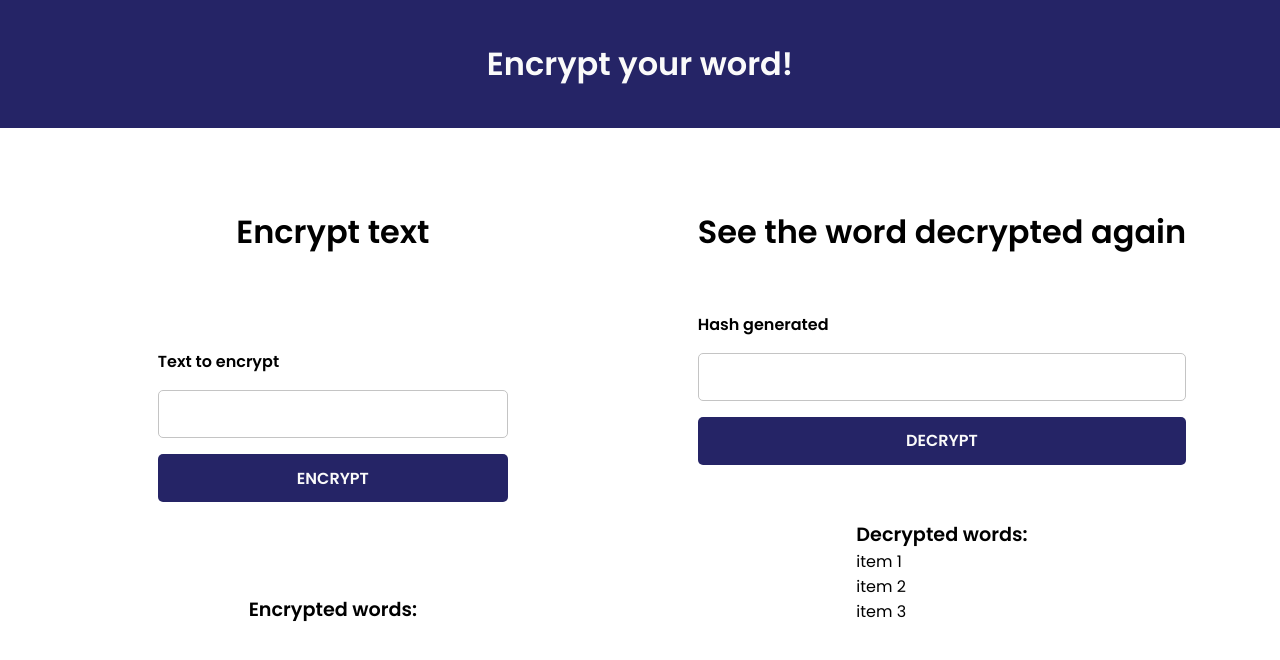
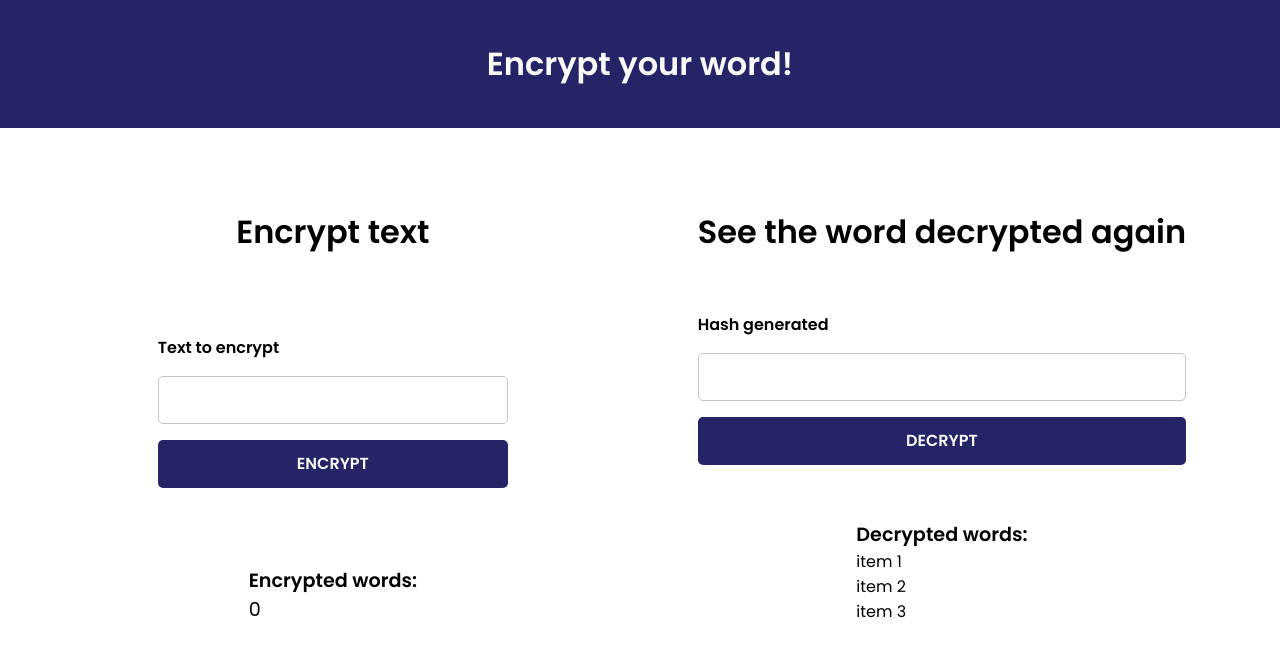
Before and after one commit to michelzaum/crypto-word-app, an Angular app: page / in a window 1280 px wide. Shown: the top 660 px of the page. Built offline with nearby package versions, Linux system fonts and the light colour scheme.

Commit message:
Showing amount of encrypted words

```diff
--- a/src/app/components/encrypt/encrypt.component.html
+++ b/src/app/components/encrypt/encrypt.component.html
@@ -5,5 +5,5 @@
     <input id="txtEncrypt" [(ngModel)]="textToEncrypt" type="text">
     <button (click)="encrypt()">{{ buttonText }}</button>
   </div>
-  <app-result-encrypt [word]="textResult"></app-result-encrypt>
+  <app-result-encrypt [count]="count" [word]="textResult"></app-result-encrypt>
 </div>
--- a/src/app/components/encrypt/encrypt.component.ts
+++ b/src/app/components/encrypt/encrypt.component.ts
@@ -15,6 +15,7 @@ export class EncryptComponent implements OnInit {
 
   textToEncrypt = "";
   textResult = "";
+  count = 0;
 
   constructor(private encryptService: EncryptionService) { }
 
@@ -23,6 +24,7 @@ export class EncryptComponent implements OnInit {
   encrypt() {
     const text = this.encryptService.encryption(this.textToEncrypt);
     this.textResult = text;
+    this.count++;
     this.textToEncrypt = "";
   }
 }
--- a/src/app/components/result-encrypt/result-encrypt.component.css
+++ b/src/app/components/result-encrypt/result-encrypt.component.css
@@ -6,3 +6,13 @@ span {
 ul {
   list-style: none;
 }
+
+li {
+  display: flex;
+  align-items: center;
+  gap: 1rem;
+}
+
+ul li span {
+  font-weight: 400;
+}
--- a/src/app/components/result-encrypt/result-encrypt.component.html
+++ b/src/app/components/result-encrypt/result-encrypt.component.html
@@ -1,6 +1,13 @@
 <div class="results">
   <span>Encrypted words:</span>
   <ul>
-    <li>{{ word }}</li>
+    <li>
+      <span>
+        {{ count }}
+      </span>
+      <span>
+        {{ word }}
+      </span>
+    </li>
   </ul>
 </div>
--- a/src/app/components/result-encrypt/result-encrypt.component.ts
+++ b/src/app/components/result-encrypt/result-encrypt.component.ts
@@ -8,6 +8,7 @@ import { Component, Input, OnInit } from '@angular/core';
 
 export class ResultEncryptComponent implements OnInit {
   @Input() word: string = "";
+  @Input() count: number = 0;
 
   constructor() { }
 
```
